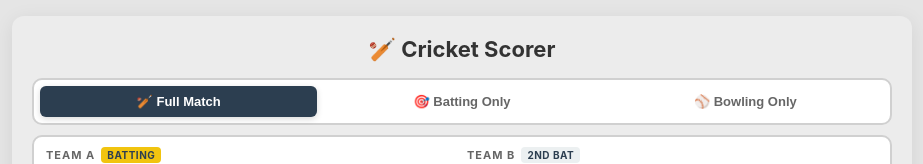
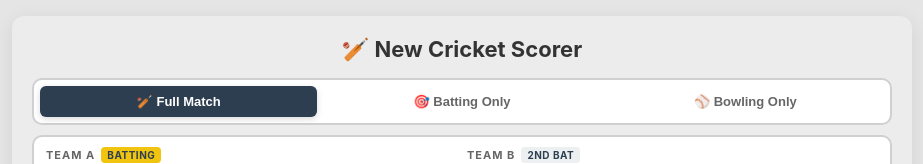
Before and after one commit to amaklop/cricket-scorer, a plain HTML site: page index.html in a window 1280 px wide. Shown: the top 164 px of the page, without its empty margins (178-1101 px from the left). Drawn offline with Linux system fonts and the light colour scheme.

Commit message:
heading new cricket scorer

```diff
--- a/index.html
+++ b/index.html
@@ -1990,7 +1990,7 @@
 
   <body>
     <div class="container">
-      <h1>🏏 Cricket Scorer</h1>
+      <h1>🏏 New Cricket Scorer</h1>
       <div class="mode-selector">
         <button class="mode-btn" id="mode-full" onclick="setMode('full')">🏏 Full Match</button>
         <button class="mode-btn" id="mode-batting" onclick="setMode('batting')">🎯 Batting Only</button>
```
